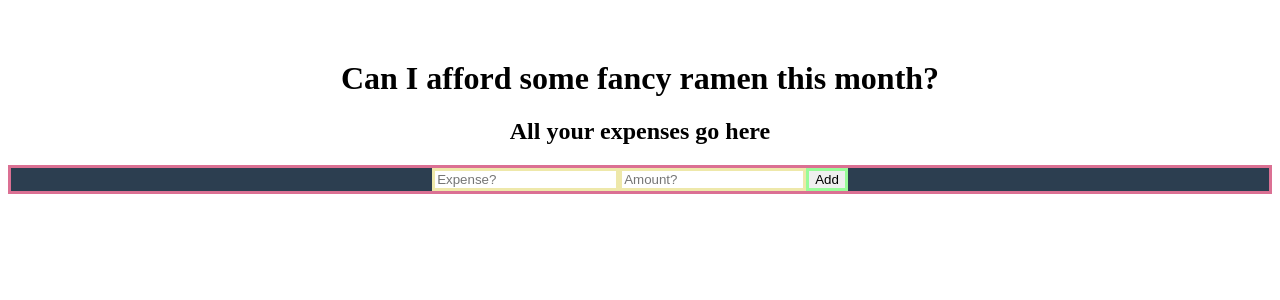
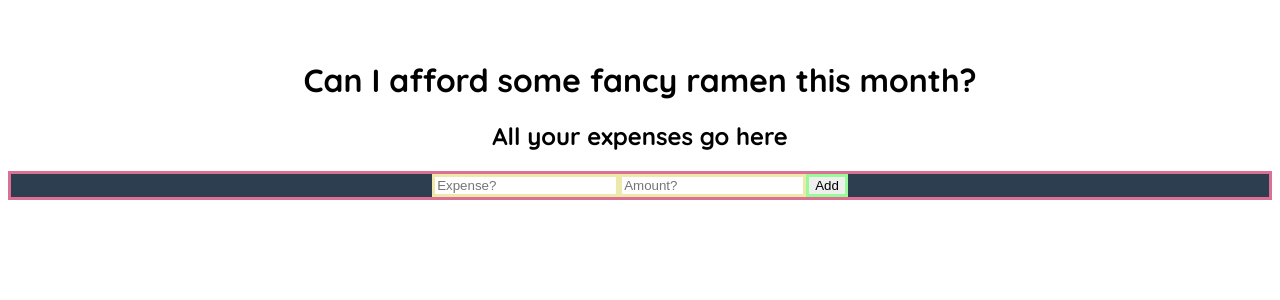
Before and after one commit to p-w-g/fried-ramen, a Vue app: page / in a window 1280 px wide. Shown: the top 300 px of the page. Built offline with nearby package versions, Linux system fonts and the light colour scheme.

Commit message:
succesfull font import

```diff
--- a/src/assets/main.scss
+++ b/src/assets/main.scss
@@ -1,4 +1,11 @@
+@font-face {
+  font-family: 'Quicksand';
+  src: url('./assets/Quicksand-VariableFont:wght.ttf') format('opentype');
+}
+
 body {
+  // font-family: Arial, Helvetica, sans-serif;
+  font-family: 'Quicksand';
   text-align: center;
   margin-top: 60px;
 }
@@ -16,32 +23,25 @@ body {
 
     &__expedite {
       border: 3px solid peachpuff;
-
-      &:hover,
-      &:focus {
-        background-color: burlywood;
-      }
     }
 
     &__advance {
       border: 3px solid skyblue;
-
-      &:hover,
-      &:focus {
-        background-color: burlywood;
-      }
     }
 
     &__postpone {
       border: 3px solid brown;
+    }
 
+    &__postpone,
+    &__advance,
+    &__expedite {
       &:hover,
       &:focus {
         background-color: burlywood;
       }
     }
   }
-
     &--form {
       background-color: #2c3e50;
       border: 3px solid palevioletred;
@@ -54,4 +54,5 @@ body {
     &--content-column {
       background-color: paleturquoise;
     }
+
 }
```
Lines whose indentation alone changed are shown as unchanged.
